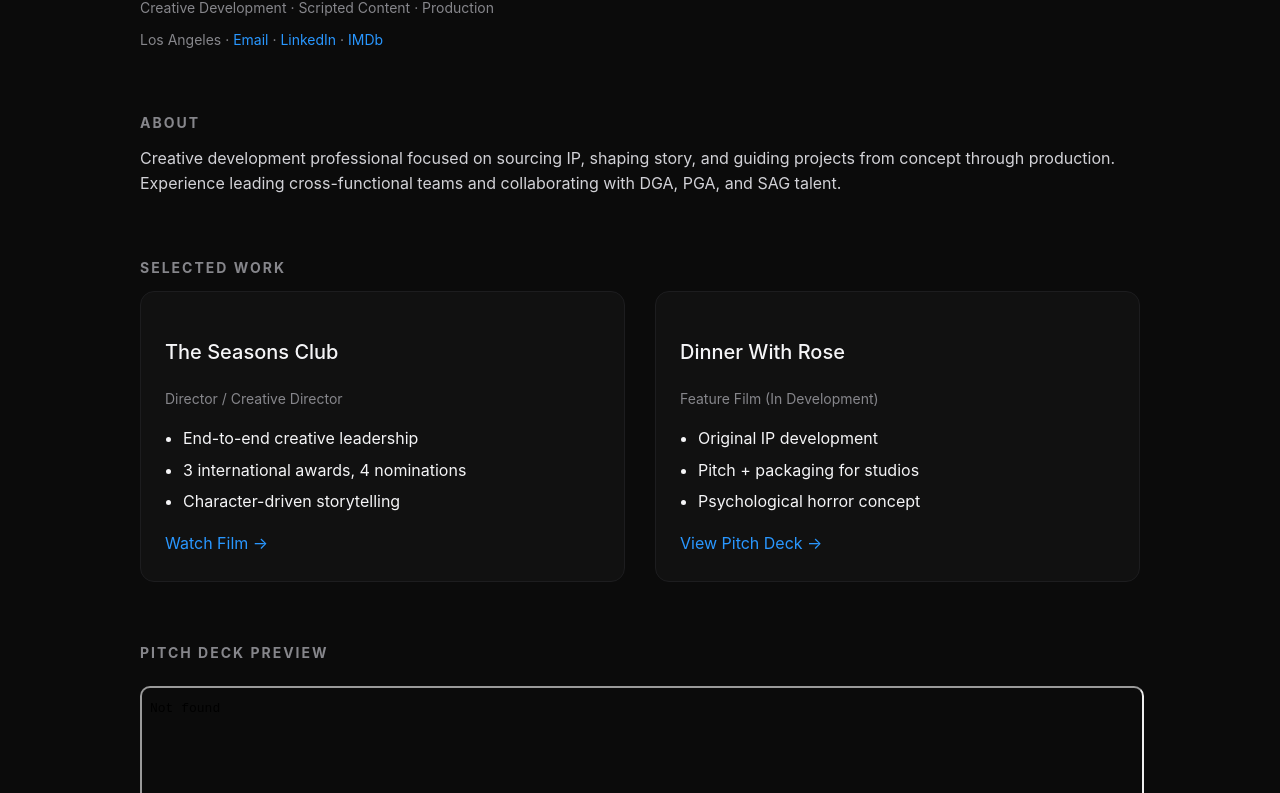
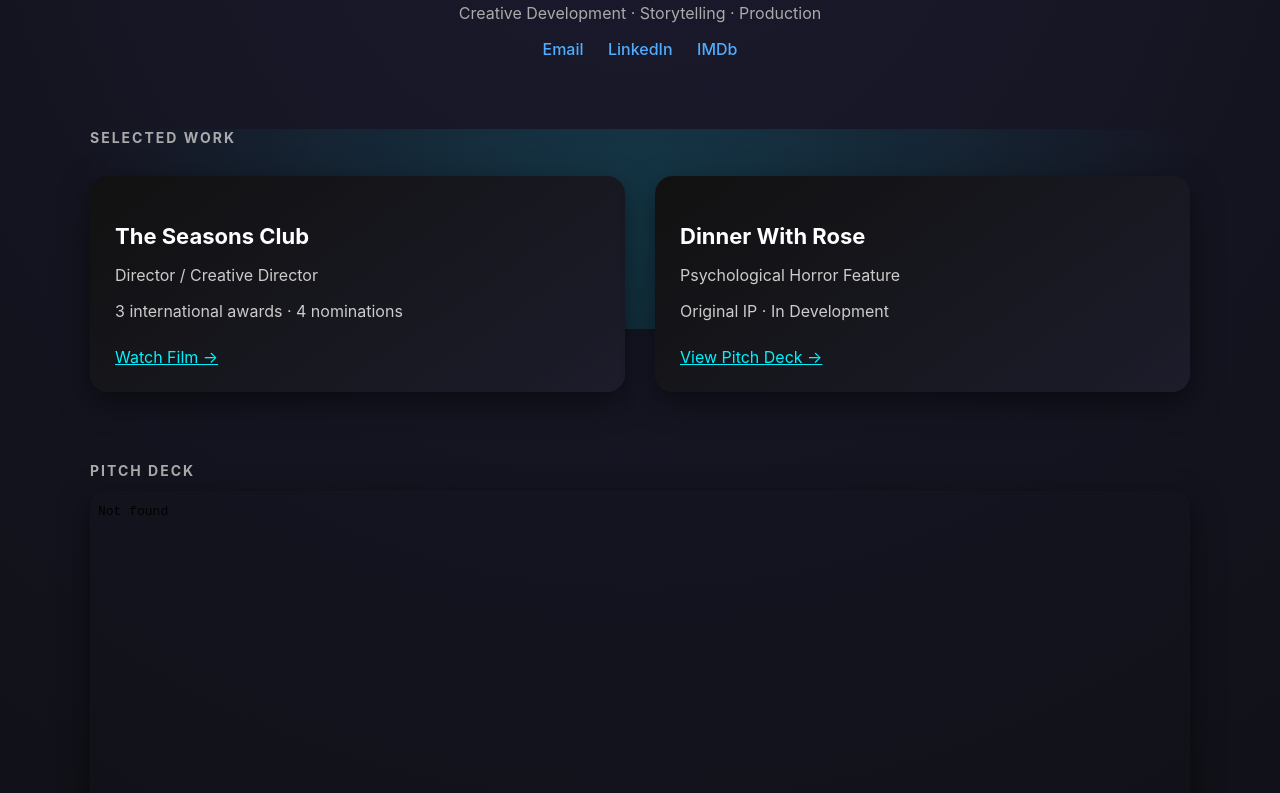
Before and after one commit to sanjayvjr/creativedevelopment, a plain HTML site: page index.html in a window 1280 px wide. Shown: the part 164-957 px from the top of the page. Drawn offline with Linux system fonts and the light colour scheme.

Commit message:
Update index.html

```diff
--- a/index.html
+++ b/index.html
@@ -4,171 +4,210 @@
   <meta charset="UTF-8" />
   <meta name="viewport" content="width=device-width, initial-scale=1.0" />
   <title>Sanjay Venkatesan | Creative Development</title>
+
   <style>
     body {
-      font-family: -apple-system, BlinkMacSystemFont, "San Francisco", Arial, sans-serif;
       margin: 0;
-      background: #0b0b0b;
-      color: #f5f5f7;
-      line-height: 1.6;
+      font-family: -apple-system, BlinkMacSystemFont, Arial, sans-serif;
+      background: radial-gradient(circle at top, #1a1a2e, #0b0b0b);
+      color: #fff;
+      overflow-x: hidden;
     }
+
     .container {
-      max-width: 1000px;
-      margin: 0 auto;
-      padding: 60px 24px;
+      max-width: 1100px;
+      margin: auto;
+      padding: 60px 20px;
     }
+
     h1 {
-      font-size: 40px;
-      margin-bottom: 8px;
-      font-weight: 600;
+      font-size: 48px;
+      margin-bottom: 10px;
+      background: linear-gradient(90deg, #4facfe, #00f2fe);
+      -webkit-background-clip: text;
+      -webkit-text-fill-color: transparent;
     }
+
     h2 {
-      margin-top: 60px;
+      margin-top: 70px;
       font-size: 14px;
       letter-spacing: 2px;
       text-transform: uppercase;
-      color: #86868b;
+      color: #aaa;
     }
+
     h3 {
-      margin-top: 20px;
-      font-size: 20px;
+      font-size: 22px;
+      margin-bottom: 5px;
+    }
+
+    p {
+      color: #ccc;
+    }
+
+    .hero {
+      text-align: center;
+      margin-bottom: 60px;
+    }
+
+    .hero p {
+      color: #aaa;
+    }
+
+    .links a {
+      margin: 0 10px;
+      color: #4facfe;
+      text-decoration: none;
       font-weight: 500;
     }
-    p {
-      margin: 10px 0;
-      color: #d2d2d7;
-    }
-    .subtle {
-      color: #86868b;
-      font-size: 14px;
-    }
-    .hero {
-      margin-bottom: 40px;
-    }
+
     .grid {
       display: grid;
-      grid-template-columns: 1fr 1fr;
+      grid-template-columns: repeat(auto-fit, minmax(300px, 1fr));
       gap: 30px;
+      margin-top: 30px;
     }
+
     .card {
-      background: #111;
-      padding: 24px;
-      border-radius: 14px;
-      transition: all 0.3s ease;
-      border: 1px solid #1d1d1f;
+      background: linear-gradient(145deg, #111, #1c1c2b);
+      padding: 25px;
+      border-radius: 18px;
+      box-shadow: 0 10px 30px rgba(0,0,0,0.5);
+      transition: all 0.4s ease;
+      position: relative;
+      overflow: hidden;
     }
+
+    .card::before {
+      content: "";
+      position: absolute;
+      width: 200%;
+      height: 200%;
+      background: radial-gradient(circle, rgba(79,172,254,0.2), transparent);
+      top: -50%;
+      left: -50%;
+      opacity: 0;
+      transition: 0.5s;
+    }
+
+    .card:hover::before {
+      opacity: 1;
+    }
+
     .card:hover {
-      transform: translateY(-4px);
-      border-color: #333;
+      transform: translateY(-10px) scale(1.02);
     }
-    ul {
-      padding-left: 18px;
+
+    .card a {
+      display: inline-block;
+      margin-top: 10px;
+      color: #00f2fe;
     }
-    li {
-      margin-bottom: 6px;
+
+    iframe {
+      width: 100%;
+      height: 550px;
+      border: none;
+      border-radius: 15px;
+      box-shadow: 0 10px 30px rgba(0,0,0,0.5);
     }
-    a {
-      color: #2997ff;
-      text-decoration: none;
+
+    .section-glow {
+      position: relative;
     }
-    a:hover {
-      text-decoration: underline;
+
+    .section-glow::after {
+      content: "";
+      position: absolute;
+      width: 100%;
+      height: 200px;
+      background: radial-gradient(circle, rgba(0,242,254,0.15), transparent);
+      top: 0;
+      left: 0;
+      z-index: -1;
     }
-    iframe {
-      border-radius: 10px;
+
+    .skills {
+      display: flex;
+      flex-wrap: wrap;
+      gap: 10px;
       margin-top: 10px;
     }
-    .divider {
-      height: 1px;
-      background: #1d1d1f;
-      margin: 50px 0;
+
+    .tag {
+      padding: 8px 14px;
+      background: rgba(255,255,255,0.08);
+      border-radius: 999px;
+      font-size: 13px;
+      color: #ddd;
     }
-    @media (max-width: 768px) {
-      .grid {
-        grid-template-columns: 1fr;
-      }
-    }
+
   </style>
 </head>
+
 <body>
   <div class="container">
 
     <div class="hero">
       <h1>Sanjay Venkatesan</h1>
-      <p class="subtle">Creative Development · Scripted Content · Production</p>
-      <p class="subtle">Los Angeles ·
-        <a href="mailto:sanjayvjr@gmail.com">Email</a> ·
-        <a href="https://www.linkedin.com/in/sanjay-venkatesan-bb8226162" target="_blank">LinkedIn</a> ·
-        <a href="https://www.imdb.com/name/nm13302206/?ref_=nv_sr_srsg_0_tt_0_nm_6_in_0_q_sanjay%20venkatesan" target="_blank">IMDb</a>
-      </p>
+      <p>Creative Development · Storytelling · Production</p>
+      <div class="links">
+        <a href="mailto:sanjayvjr@gmail.com">Email</a>
+        <a href="https://www.linkedin.com/in/sanjay-venkatesan-bb8226162" target="_blank">LinkedIn</a>
+        <a href="https://www.imdb.com/name/nm13302206/" target="_blank">IMDb</a>
+      </div>
     </div>
 
-    <h2>About</h2>
-    <p>
-      Creative development professional focused on sourcing IP, shaping story, and guiding projects from concept through production.
-      Experience leading cross-functional teams and collaborating with DGA, PGA, and SAG talent.
-    </p>
-
+    <div class="section-glow">
       <h2>Selected Work</h2>
       <div class="grid">
 
         <div class="card">
           <h3>The Seasons Club</h3>
-        <p class="subtle">Director / Creative Director</p>
-        <ul>
-          <li>End-to-end creative leadership</li>
-          <li>3 international awards, 4 nominations</li>
-          <li>Character-driven storytelling</li>
-        </ul>
+          <p>Director / Creative Director</p>
+          <p>3 international awards · 4 nominations</p>
           <a href="https://youtube.com/watch?v=QR7ui5j0_y0&feature=youtu.be" target="_blank">Watch Film →</a>
         </div>
 
         <div class="card">
           <h3>Dinner With Rose</h3>
-        <p class="subtle">Feature Film (In Development)</p>
-        <ul>
-          <li>Original IP development</li>
-          <li>Pitch + packaging for studios</li>
-          <li>Psychological horror concept</li>
-        </ul>
+          <p>Psychological Horror Feature</p>
+          <p>Original IP · In Development</p>
           <a href="Dinner with Rose - PITCH.pdf" target="_blank">View Pitch Deck →</a>
         </div>
 
       </div>
+    </div>
 
-    <h2>Pitch Deck Preview</h2>
-    <iframe src="Dinner with Rose - PITCH.pdf" width="100%" height="520px"></iframe>
-
-    <div class="divider"></div>
+    <h2>Pitch Deck</h2>
+    <iframe src="Dinner with Rose - PITCH.pdf"></iframe>
 
     <h2>Experience</h2>
+    <div class="grid">
+
       <div class="card">
-      <h3>Creative Director — TSC Creatives</h3>
-      <p class="subtle">2023 – 2024</p>
-      <p>
-        Led creative development, secured $60K financing, and managed 80+ team members across production, marketing, and business affairs.
-      </p>
+        <h3>Creative Director</h3>
+        <p>TSC Creatives</p>
+        <p>Led 80+ team · $60K funding · cross-functional leadership</p>
       </div>
 
       <div class="card">
-      <h3>Production Assistant — Super Pumped (Showtime)</h3>
-      <p class="subtle">2022</p>
-      <p>
-        Supported network production workflows and collaborated across departments and union crews.
-      </p>
+        <h3>Production Assistant</h3>
+        <p>Super Pumped (Showtime)</p>
+        <p>Network production · union crews · on-set ops</p>
       </div>
 
-    <h2>Technology & Innovation</h2>
-    <div class="card">
-      <p>
-        Built AI-driven creative pipelines for story visualization and pitch development. Developed MovieMatch, an AI engine analyzing storytelling patterns.
-      </p>
     </div>
 
     <h2>Skills</h2>
-    <p class="subtle">
-      Creative Development · IP Evaluation · Story Development · Production · Cross-Functional Leadership · Union Knowledge (DGA, PGA, SAG) · AI Tools
-    </p>
+    <div class="skills">
+      <div class="tag">Creative Development</div>
+      <div class="tag">IP Evaluation</div>
+      <div class="tag">Storytelling</div>
+      <div class="tag">Production</div>
+      <div class="tag">AI Tools</div>
+      <div class="tag">DGA / SAG / PGA</div>
+    </div>
 
   </div>
 </body>
```
Lines whose indentation alone changed are shown as unchanged.
